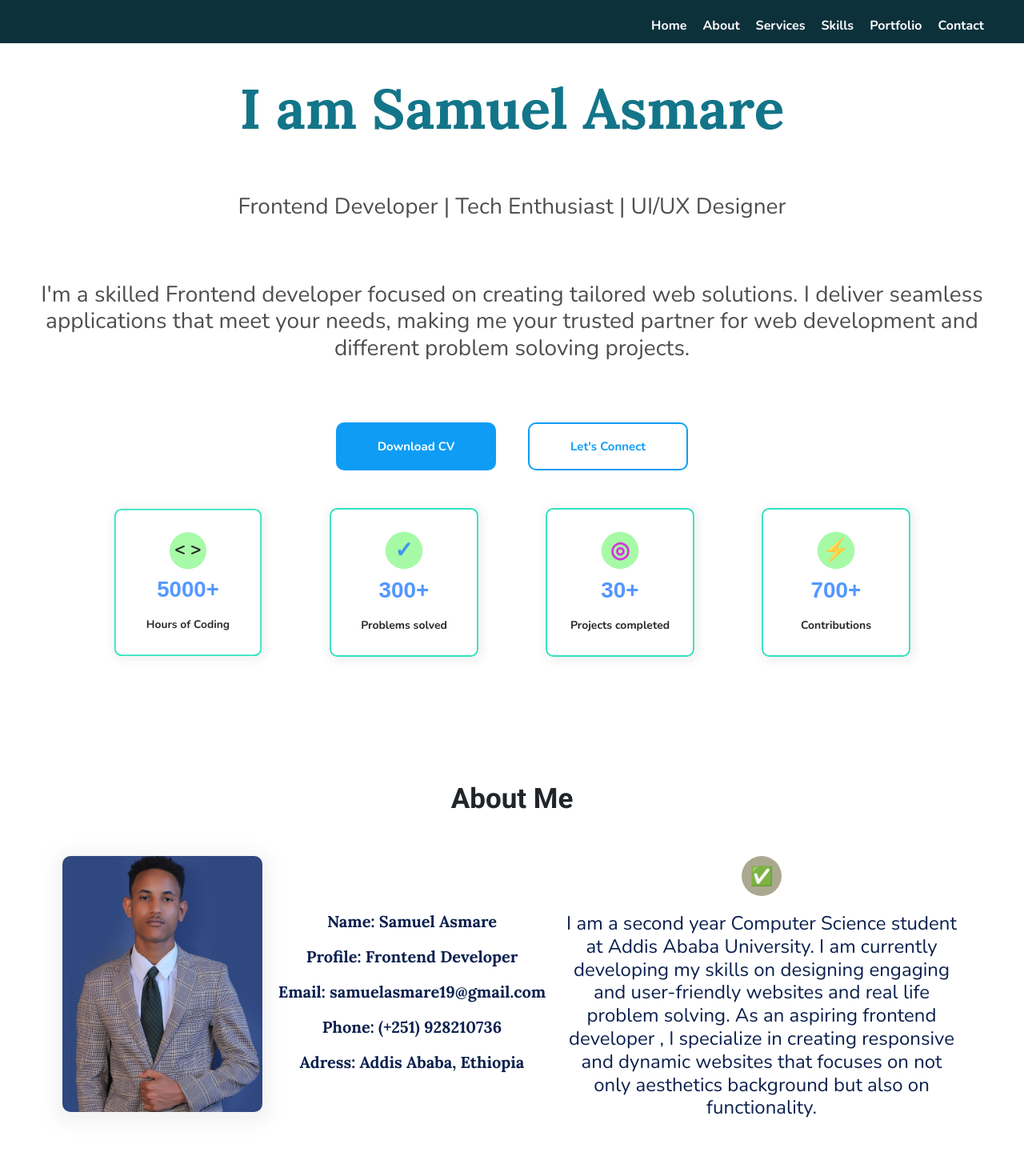
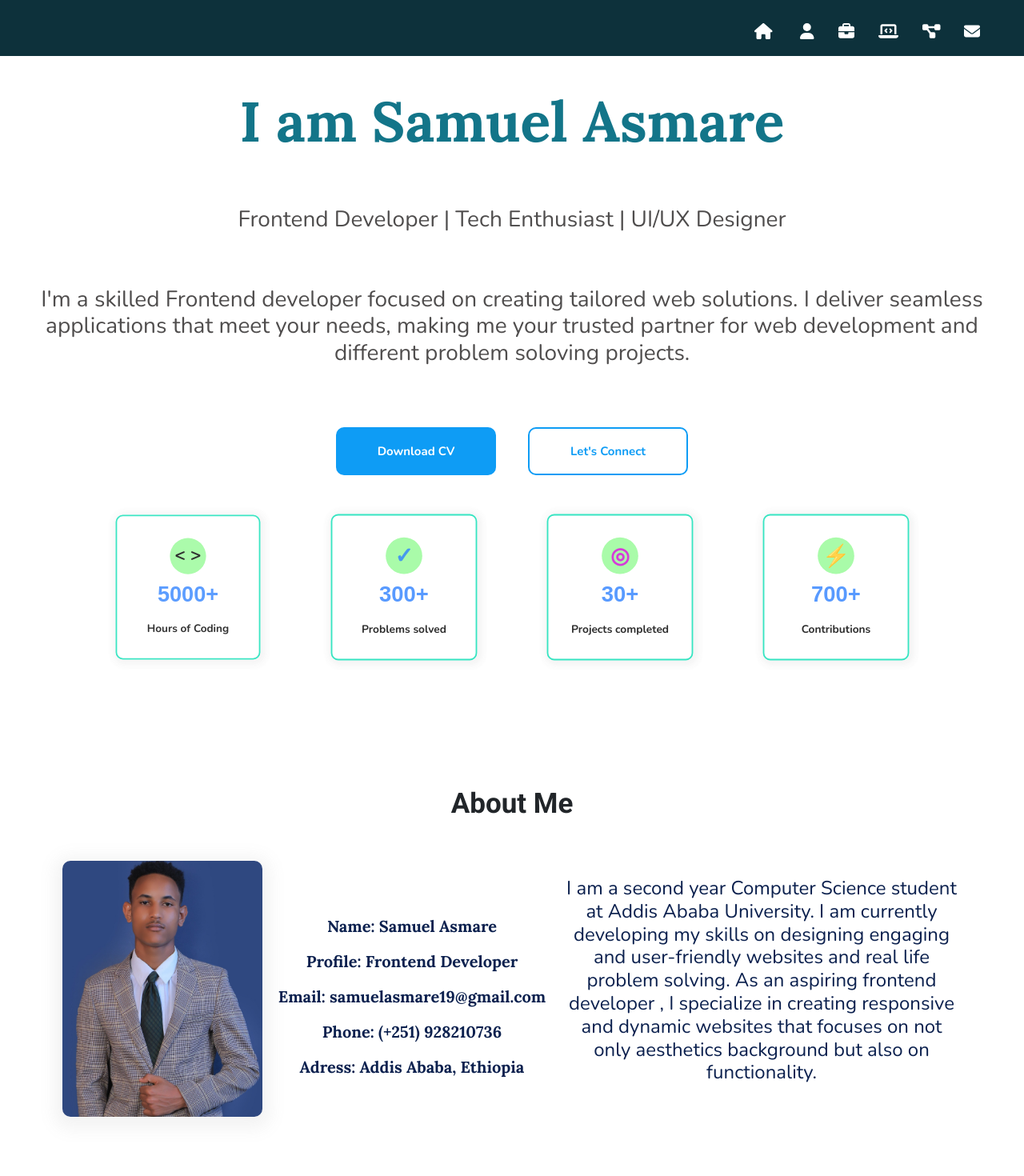
Before and after one commit to SamuelAsmare/reactportfolio, a React (Vite) app: page / in a window 1280 px wide. Shown: the top 1470 px of the page at 80% size. Built offline with nearby package versions, Linux system fonts and the light colour scheme.

Commit message:
Links are added

```diff
--- a/package.json
+++ b/package.json
@@ -11,6 +11,10 @@
   },
   "dependencies": {
     "@fontsource/roboto": "^5.2.5",
+    "@fortawesome/fontawesome-svg-core": "^6.7.2",
+    "@fortawesome/free-brands-svg-icons": "^6.7.2",
+    "@fortawesome/free-solid-svg-icons": "^6.7.2",
+    "@fortawesome/react-fontawesome": "^0.2.2",
     "bootstrap": "^5.3.3",
     "react": "^19.0.0",
     "react-dom": "^19.0.0"
--- a/src/App.css
+++ b/src/App.css
@@ -180,19 +180,20 @@ body{
 
 
 #navs{
-  font-size:16px;
+  font-size:20px;
   color:white;
+  margin:5px;
   font-weight: bold;
   font-family: 'Roboto', sans-serif;
    font-family: 'Nunito', sans-serif;
 
 }
 #navs:hover{
-  color:rgb(68, 220, 240);
   cursor:pointer;
-  transform:scale(1.1);
+  transform:translateY(-1px);
   transition: 0.1s ease-in-out;
-  text-decoration:none;
+  text-decoration:underline;
+
 }#homepage{
   display: flex;
   flex-direction: column;
@@ -413,7 +414,7 @@ body{
   margin-top: 20px;
   gap: 120px;
   flex-wrap:wrap;
-
+  text-decoration: none;
   font-family: 'Lora',serif;
   color:#0b204e;
 }
@@ -743,7 +744,8 @@ transform:translateY(-20px);
 }
 
 #navs{
-  font-size: 14px;
+  font-size: 16px;
+  margin:10px;
   font-weight: bold;
    font-family: 'Nunito', sans-serif;
 }
--- a/src/App.jsx
+++ b/src/App.jsx
@@ -4,7 +4,32 @@ import './App.css'
 import {toviewaboutme, toviewcontact,toviewservices,toviewskills,toviewprojects} from './navigation.jsx';
 import '@fontsource/roboto'; // Default weight is 400.
 import {useState,useEffect} from 'react';
-
+import { FontAwesomeIcon } from "@fortawesome/react-fontawesome";
+import {
+  faReact,
+  faPython,
+  faJs,
+  faHtml5,
+  faCss3Alt,
+  faNode,
+  faGit,
+  faGithub,
+  faLinkedin,
+  faTelegram,
+} from "@fortawesome/free-brands-svg-icons";
+import {
+  faHome,
+  faUser,
+  faLaptopCode,
+  faBriefcase,
+  faProjectDiagram,
+
+} from "@fortawesome/free-solid-svg-icons";
+import {
+  faPhone,
+  faLocationDot,
+  faEnvelope,
+} from "@fortawesome/free-solid-svg-icons"; // Import solid icons
 function App() {
     const [loaded,setloaded] = useState(false);
   useEffect(() => {
@@ -23,22 +48,22 @@ function App() {
      <div id="app">
       <div id="hea">
         <div id="navs"  title="home">
-        <a href="#" style={{textDecoration:"none"}} id="navs">Home</a>
+        <a href="#" style={{textDecoration:"none",}} id="navs"> <FontAwesomeIcon icon={faHome} /></a>
        </div>
        <div id="navs" title="aboutme" onClick={toviewaboutme}>
-       About
+       <FontAwesomeIcon icon={faUser} />
        </div>
       <div id="navs" onClick={toviewservices}>
-         Services
+       <FontAwesomeIcon icon={faBriefcase} />
        </div>
        <div id="navs" onClick={toviewskills} >
-        Skills
+        <FontAwesomeIcon icon={faLaptopCode} />
        </div>
        <div id="navs" onClick={toviewprojects}>
-       Portfolio
+      <FontAwesomeIcon icon={faProjectDiagram} />
        </div>
        <div id="navs" onClick={toviewcontact}>
-      Contact
+      <FontAwesomeIcon icon={faEnvelope} />
        </div>
       </div>
 
@@ -57,7 +82,7 @@ function App() {
          </div>
 
          <div style={{
-            paddingBottom:"20px",
+            paddingBottom:"10px",
             width:"90%",
             fontSize:"30px",
               fontFamily: "'Nunito', sans-serif"
@@ -86,10 +111,11 @@ function App() {
          </div>
 
          <div id="buttons">
-            <button id="portfolio">
+            <a href= "./CV.pdf"  download="Samuel Asmare CV.pdf" ><button id="portfolio">
               Download CV
-            </button>
-            <button id="connect">
+            </button></a>
+
+            <button id="connect" onClick={toviewcontact}>
               Let's Connect
             </button>
             {/* <img id="github" src="./git.png">
@@ -100,7 +126,7 @@ function App() {
          </div>
 
           <div id="awards">
-                  <a href="#"style={{ textDecoration:"none",}}><div id= "experianceblocks" style={{
+                  <a href="https://github.com/SamuelAsmare/"style={{ textDecoration:"none",}}><div id= "experianceblocks" style={{
                         display:"flex",
                         flexDirection:"column",
                         justifyContent:"center",
@@ -131,7 +157,7 @@ function App() {
                          fontFamily:" 'Nunito', sans-serif",
                      }}>Hours of Coding</h7>
                   </div></a>
-                  <a href="#" style={{ textDecoration:"none",}}><div id= "experianceblocks"  style={{
+                  <a href="https://leetcode.com/u/Sami1_2_21/" style={{ textDecoration:"none",}}><div id= "experianceblocks"  style={{
                         display:"flex",
                         flexDirection:"column",
                         justifyContent:"center",
@@ -159,7 +185,7 @@ function App() {
                          fontFamily:" 'Nunito', sans-serif",
                      }}>Problems solved</h7>
                   </div></a>
-                   <a href="#" style={{ textDecoration:"none",}}><div id= "experianceblocks"  style={{
+                   <a href="https://github.com/SamuelAsmare/" style={{ textDecoration:"none",}}><div id= "experianceblocks"  style={{
                         display:"flex",
                         flexDirection:"column",
                         justifyContent:"center",
@@ -186,7 +212,7 @@ function App() {
                          fontFamily:" 'Nunito', sans-serif",
                      }}>Projects completed</h7>
                   </div></a>
-                  <a href="#" style={{ textDecoration:"none",}}><div id= "experianceblocks"  style={{
+                  <a href="https://github.com/SamuelAsmare/" style={{ textDecoration:"none",}}><div id= "experianceblocks"  style={{
                         display:"flex",
                         flexDirection:"column",
                         justifyContent:"center",
@@ -275,14 +301,6 @@ function App() {
           textAlign:"center",
           fontFamily: "'Nunito', sans-serif",
         }}>
-            <h2 id="icons"
-                     style={{
-                         margin:"auto",
-                        fontSize:"23px",
-                        fontWeight:"bold",
-                        paddingTop:"12px",
-                        backgroundColor:"#AAA990",
-                     }}>&#x2705;</h2>
 <h4 style={{
    paddingTop:"20px",
 }}>I am a second year Computer Science student at Addis Ababa University.  I am currently developing my skills on designing engaging and user-friendly websites and real life problem solving. As an aspiring frontend developer , I specialize in creating responsive and dynamic websites that focuses on not only aesthetics background but also on functionality.</h4>
@@ -514,16 +532,13 @@ Expertise in data structures and algorithms. Regular contributor to open-source
                   marginTop:"10px",
                   marginBottom:"10px",
                }}>
-                     <h2 id="icons"
+                     <h2
                      style={{
                         paddingTop:"15px",
                         marginLeft:"30px",
-                        fontSize:"18px",
-                        fontWeight:"bold",
-                         borderRadius:"10px",
-                         color:"white",
-                        backgroundColor:"#ec8210",
-                     }}>HTML</h2>
+                        fontSize:"50px",
+                        fontWeight:"bold",
+                     }}><FontAwesomeIcon icon={faHtml5} color="#E34F26" /></h2>
                <h1 style={{color:"#009BFF",
                   fontWeight:"bold",
                }}>
@@ -556,16 +571,15 @@ Expertise in data structures and algorithms. Regular contributor to open-source
                   marginTop:"10px",
                   marginBottom:"10px",
                }}>
-                     <h2 id="icons"
+                     <h2
                      style={{
                         paddingTop:"10px",
                         marginLeft:"30px",
-                        fontSize:"22px",
+                        fontSize:"50px",
                         fontWeight:"bold",
                         color:"white",
-                         borderRadius:"10px",
-                        backgroundColor:"#106bec",
-                     }}>CSS</h2>
+
+                     }}><FontAwesomeIcon icon={faCss3Alt} color="#1572B6" /></h2>
                <h1 style={{color:"#009BFF",
                   fontWeight:"bold",
                }}>
@@ -679,16 +693,16 @@ Expertise in data structures and algorithms. Regular contributor to open-source
                   marginTop:"10px",
                   marginBottom:"10px",
                }}>
-                     <h2 id="icons"
-                     style={{
-                        paddingTop:"5px",
-                        marginLeft:"30px",
-                        fontSize:"35px",
+                     <h2
+                     style={{
+
+                        marginLeft:"30px",
+                        fontSize:"50px",
                         color:"white",
                         borderRadius:"10px",
                         fontWeight:"bold",
-                        backgroundColor:"#c88ef4",
-                     }}>⚛️</h2>
+                     }}>      <FontAwesomeIcon icon={faReact} color="#61DBFB" />
+</h2>
                <h1 style={{color:"#009BFF",
                   fontWeight:"bold",
                }}>
@@ -720,17 +734,15 @@ Expertise in data structures and algorithms. Regular contributor to open-source
                   marginTop:"10px",
                   marginBottom:"10px",
                }}>
-                     <h2 id="icons"
-                     style={{
-                        paddingTop:"5px",
-                        marginLeft:"30px",
-                        fontSize:"35px",
+                     <h2
+                     style={{
+                        marginLeft:"30px",
+                        fontSize:"40px",
                         color:"white",
                         fontFamily: "'Arial', sans-serif",
                         borderRadius:"10px",
                         fontWeight:"bold",
-                         backgroundColor:"  rgb(204, 255, 204)",
-                     }}>&#9889;</h2>
+                     }}> <FontAwesomeIcon icon={faGit} color="#F05032" /></h2>
                <h1 style={{color:"#009BFF",
                   fontWeight:"bold",
                }}>
@@ -762,16 +774,15 @@ Expertise in data structures and algorithms. Regular contributor to open-source
                   marginTop:"10px",
                   marginBottom:"10px",
                }}>
-                     <h2 id="icons"
+                     <h2
                      style={{
                         paddingTop:"0px",
                         marginLeft:"30px",
-                        fontSize:"35px",
+                        fontSize:"45px",
                         borderRadius:"10px",
                         fontWeight:"bold",
-                         backgroundColor:"  rgb(204, 255, 204)",
-                         fontFamily:"'Lora',serif",
-                     }}>g</h2>
+
+                     }}>  <FontAwesomeIcon icon={faGithub} color="black" /></h2>
                <h1 style={{color:"#009BFF",
                   fontWeight:"bold",
                }}>
@@ -803,16 +814,16 @@ Expertise in data structures and algorithms. Regular contributor to open-source
                   marginTop:"10px",
                   marginBottom:"10px",
                }}>
-                     <h2 id="icons"
+                     <h2
                      style={{
                         paddingTop:"10px",
                         marginLeft:"30px",
-                        fontSize:"22px",
+                        fontSize:"50px",
                         fontWeight:"bold",
                         color:"white",
                          borderRadius:"10px",
-                        backgroundColor:"#106bec",
-                     }}>🐍</h2>
+
+                     }}> <FontAwesomeIcon icon={faPython} color="#3776AB" /></h2>
                <h1 style={{color:"#009BFF",
                   fontWeight:"bold",
                }}>
@@ -972,7 +983,7 @@ style={{
                         Movie browsing application with detailed information and reviews.
                      </h5>
                      <button id="viewtheproject">
-                        View project
+                        <a href="https://everymoviesearch.netlify.app/" style={{textDecoration:"none"}}>View project</a>
                      </button>
        </div>
        {/* Qrcode scanner */}
@@ -1047,7 +1058,7 @@ style={{
                      Fast and efficient QR code scanner that accepts uploaded image and live scanning.
                      </h5>
                      <button id="viewtheproject">
-                        View project
+                        <a href="https://qrcreader.netlify.app/" style={{textDecoration:"none"}}>View project</a>
                      </button>
        </div>
        {/* Quiz App */}
@@ -1121,7 +1132,7 @@ style={{
                      }}>
 Interactive quiz application with multiple categories and scoring system.                     </h5>
                      <button id="viewtheproject">
-                        View project
+                       <a href="https://marvelous-kangaroo-619086.netlify.app/" style={{textDecoration:"none"}}>View project</a>
                      </button>
        </div>
        {/* Password Generator */}
@@ -1196,7 +1207,7 @@ Interactive quiz application with multiple categories and scoring system.
                      Password Generator application that prompts the user to enter type of characters.
                      </h5>
                      <button id="viewtheproject">
-                        View project
+                      <a href="https://samipga.netlify.app/" style={{textDecoration:"none"}}>View project</a>
                      </button>
        </div>
        {/* Weather App */}
@@ -1270,7 +1281,7 @@ Interactive quiz application with multiple categories and scoring system.
                      }}>
 Real-time weather forecasting app with detailed climate information.                     </h5>
                      <button id="viewtheproject">
-                        View project
+                        <a href="https://joyful-crostata-55fbf3.netlify.app/" style={{textDecoration:"none"}}>View project</a>
                      </button>
        </div>
        {/* Calculator */}
@@ -1344,7 +1355,7 @@ Real-time weather forecasting app with detailed climate information.
                      }}>
                     Modern calculator with advanced mathematical functions.                  </h5>
                      <button id="viewtheproject">
-                        View project
+                      <a href="https://bucolic-profiterole-71fd40.netlify.app/" style={{textDecoration:"none"}}>View project</a>
                      </button>
        </div>
    </div>
@@ -1397,19 +1408,19 @@ Real-time weather forecasting app with detailed climate information.
              text:"center",
             fontWeight: 'bold',
             fontFamily:"'Nunito', sans-serif",
-         }}>phone: +(251) 928210736</h4>
+         }}> <FontAwesomeIcon icon={faPhone} />   phone: +(251) 928210736</h4>
           <h4 style={{
             paddingTop: '8px',
              fontSize: '18px',
             fontWeight: 'bold',
             fontFamily:"'Nunito', sans-serif",
-         }}>Email: samuelasmare19@gmail.com</h4>
+         }}><FontAwesomeIcon icon={faEnvelope} /> Email: samuelasmare19@gmail.com</h4>
          <h5 style={{
             paddingTop: '8px',
             fontSize: '18px',
             fontWeight: 'bold',
             fontFamily:"'Nunito', sans-serif",
-         }}>Location: Addis Ababa, Ethiopia&nbsp; &nbsp; &nbsp; &nbsp; &nbsp;</h5>
+         }}> <FontAwesomeIcon icon={faLocationDot} /> Location: Addis Ababa, Ethiopia&nbsp; &nbsp; &nbsp; &nbsp; &nbsp;</h5>
 
       </div>
       <div id="quicklinks">
@@ -1443,12 +1454,17 @@ Real-time weather forecasting app with detailed climate information.
          textAlign:"center",
       }}>Social Medias</h6>
       <div id="social">
-           <a> <img src="leet.png" id="eachsocial"></img></a>
-           <a> <img src="lin.png" id="eachsocial"></img></a>
-           <a> <img src="git.png" id="eachsocial"></img></a>
-           <a> <img src="telegram.png" id="eachsocial"></img></a>
-           <a> <img src="hackerrank.png" id="eachsocial"></img></a>
-           <a> <img src="codeforces.png" id="eachsocial"></img></a>
+           <a href="https://leetcode.com/u/Sami1_2_21/"> <img src="leet.png" id="eachsocial"></img></a>
+
+           <a href="https://www.linkedin.com/in/samuel-asmare-b56303330/"> <img src="lin.png" id="eachsocial"></img></a>
+
+           <a href="https://github.com/SamuelAsmare/"> <img src="git.png" id="eachsocial"></img></a>
+
+           <a href="https://t.me/Sani_j12" > <img src="telegram.png" id="eachsocial"></img></a>
+
+           <a  href=" https://www.hackerrank.com/profile/samuelasmare19"> <img src="hackerrank.png" id="eachsocial"></img></a>
+           <a href="https://codeforces.com/profile/Sami1219"> <img src="codeforces.png" id="eachsocial"></img></a>
+
 
 
           </div >
```
Also changed, not shown: 2 other files (tests, documents, lock files or other folders).
